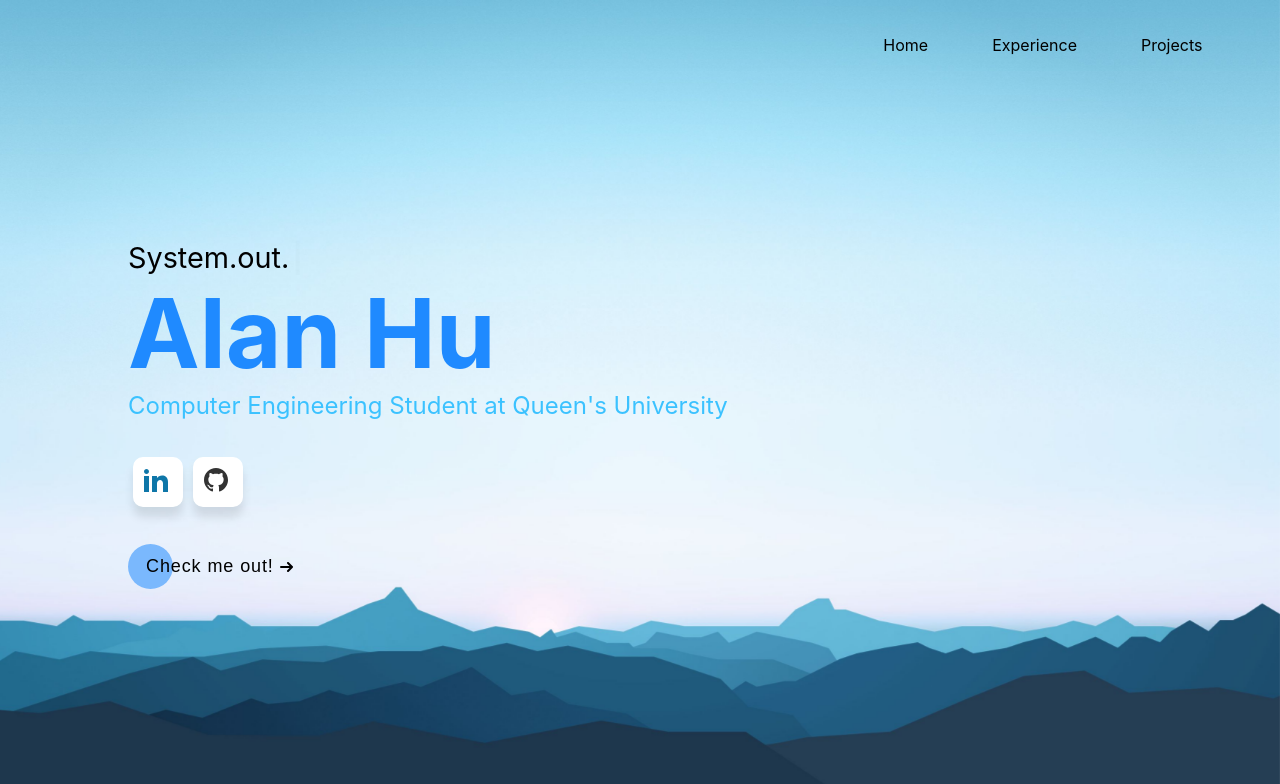
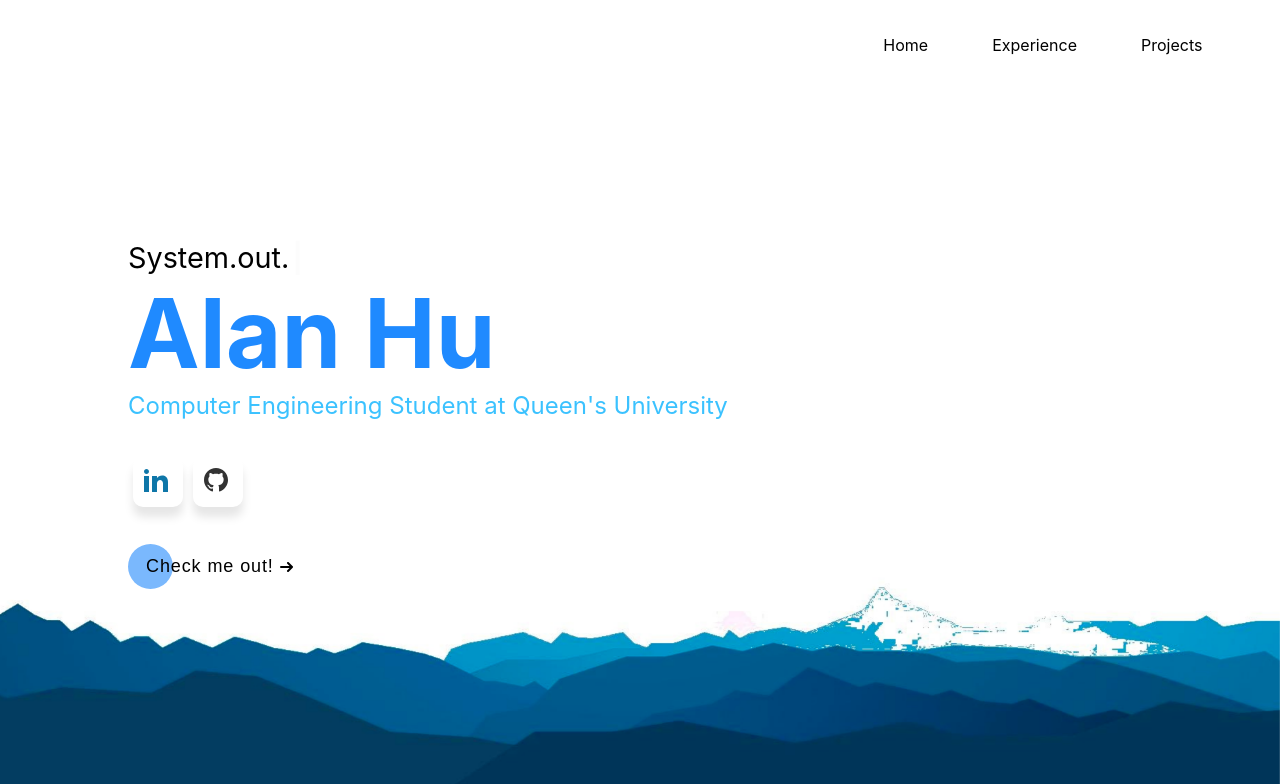
Before and after one commit to alhu45/alanhu-website, a React (Vite) app: page / in a window 1280 px wide. Shown: the top 784 px of the page. Built offline with nearby package versions, Linux system fonts and the light colour scheme.

Commit message:
Changed Background

```diff
--- a/src/App.jsx
+++ b/src/App.jsx
@@ -1,7 +1,6 @@
 import './styles/Home.css'
 import { useTypewriter, Cursor} from 'react-simple-typewriter'
-import vidBackground from './assets/background.mp4'
-import background from './assets/wp8063327.jpg'
+import background from './assets/mount.jpg'
 import Navbar from './components/Navbar.jsx'
 import { Link } from "react-router-dom";
 
@@ -16,7 +15,6 @@ function App() {
   return (
     <>
       <div className = "main">
-      {/* <video className = "vid-image" src = {vidBackground} autoPlay loop muted/> */}
       <img className = "background-image" src = {background}/>
       <Navbar />
         <div className = "content">
--- a/src/styles/Home.css
+++ b/src/styles/Home.css
@@ -1,37 +1,28 @@
 html, body {
-    height: 100%;
-    min-height: -webkit-fill-available;
     margin: 0;
     padding: 0;
+    height: 100%;
+    overflow: hidden;
 }
 
 .main {
     position: relative;
-    height: 100vh;                    /* fallback */
+    width: 100%;
+    height: 100vh;
     height: 100dvh;
-    min-height: -webkit-fill-available; /* iOS Safari fix */
-    overflow-x: hidden;
-    overflow-y: hidden;
-}
-
-.vid-image {
-    width: 100%;
-    height: 100%;
-    object-fit: cover;
-    position: absolute;
-    top: 0;
-    left: 0;
+    overflow: hidden;
 }
 
 .background-image {
-    position: fixed;           /* changed from absolute */
-    inset: 0;
-    width: 100%;
-    height: 100%;
+    position: fixed;
+    top: 0;
+    left: 0;
+    width: 100vw;
+    height: 100vh;
+    height: 100dvh;
     object-fit: cover;
     object-position: center center;
-    -webkit-transform: translateZ(0);  /* forces GPU layer on iOS */
-    transform: translateZ(0);
+    z-index: -1;
 }
 
 header {
```
Also changed, not shown: src/assets/mount.jpg (added).
